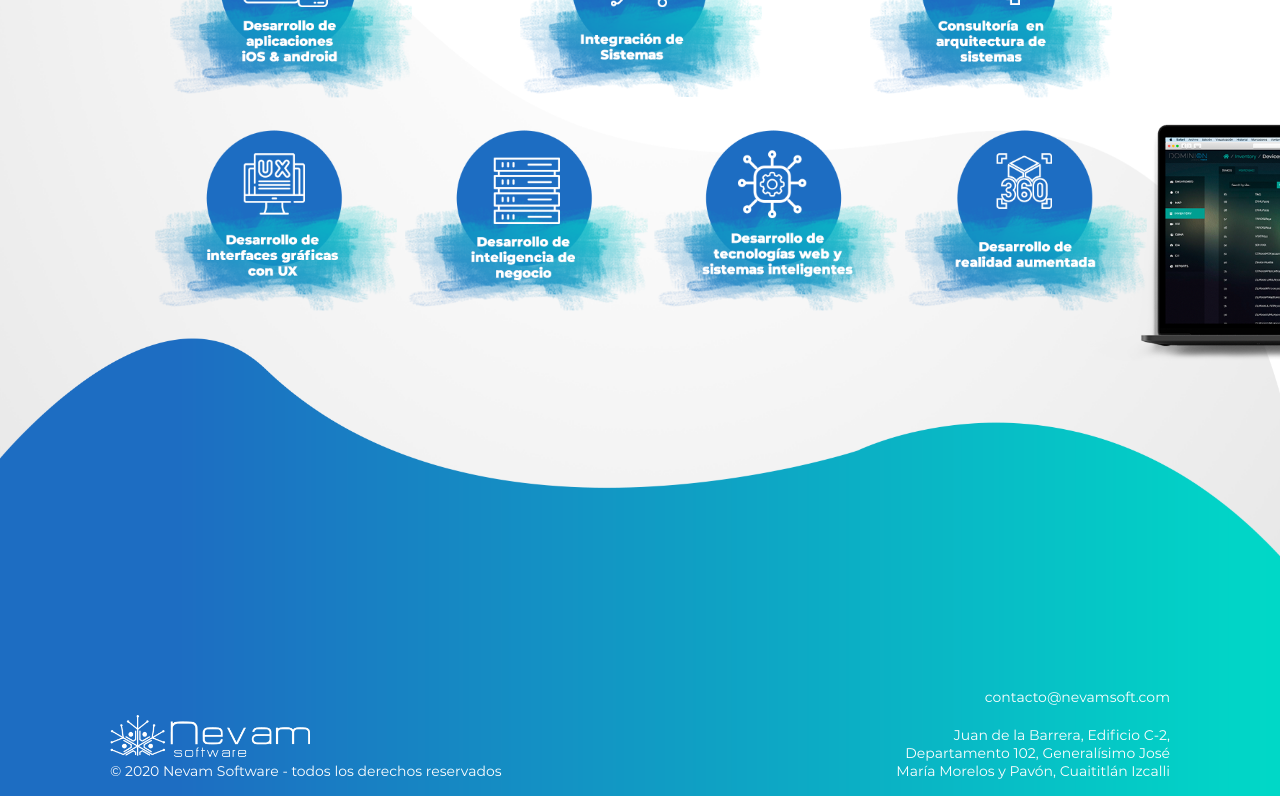
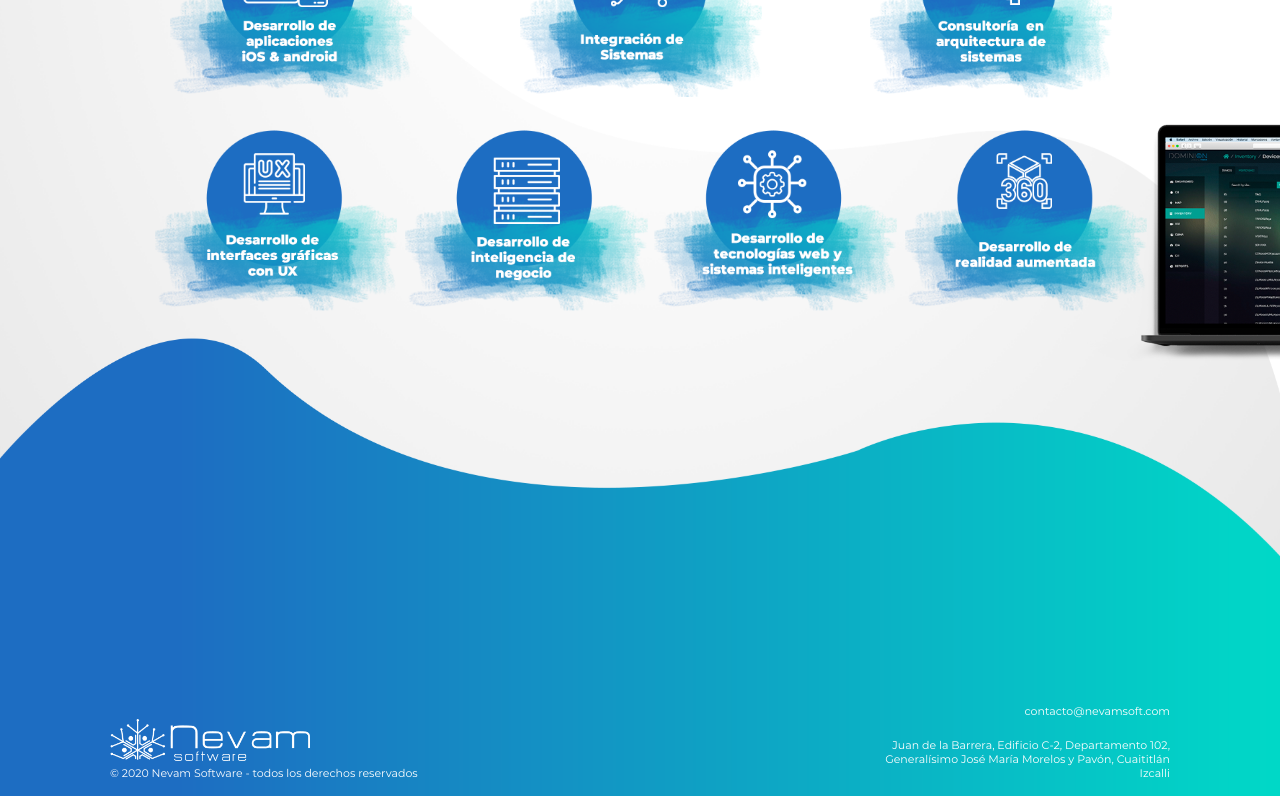
Before and after one commit to DiegoCruz24/nevam, a React (Create React App) app: page / in a window 1280 px wide. Shown: the part 1667-2467 px from the top of the page. Built offline with nearby package versions, Linux system fonts and the light colour scheme.

Commit message:
ajustes generales rapidines

```diff
--- a/src/Styles/Footer/FooterStyles.css
+++ b/src/Styles/Footer/FooterStyles.css
@@ -22,13 +22,13 @@
 .copyright p{
     font-family: MontserratRegular, sans-serif;
     color: white;
-    font-size: 14px;
+    font-size: 11px;
 }
 .contact p{
     padding: 0 110px 20px 0;
     color: white;
     font-family: MontserratRegular, sans-serif;
-    font-size: 14px;
+    font-size: 11px;
     width: 300px;
 }
 
--- a/src/Styles/Header/HeaderStyles.css
+++ b/src/Styles/Header/HeaderStyles.css
@@ -13,7 +13,7 @@
     position: relative;
 }
 .container-header-logo img{
-    width: 145px;
+    width: 155px;
     height: auto;
     position: absolute;
     top: 10px;
@@ -32,6 +32,7 @@
     color: white;
     padding: 0 20px;
     font-family: MontserratRegular, sans-serif;
+    font-size: 16px;
 }
 .container-header-logo-tabs p:hover{
     cursor: pointer;
--- a/src/Styles/Slider/SliderStyles.css
+++ b/src/Styles/Slider/SliderStyles.css
@@ -42,6 +42,10 @@
     margin-top: 10px;
     font-family: MontserratLight, sans-serif;
     text-align: left
+}
+.carousel .control-dots .dot{
+    width: 12px !important;
+    height: 12px !important;
 }
 @keyframes slider {
     0% { left: 0%; }
```
